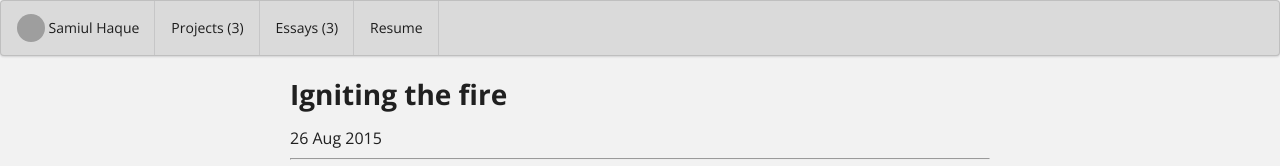
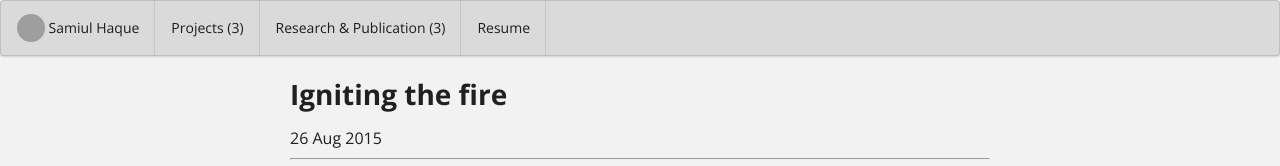
Before and after one commit to samiulextreem/samiulextreem.github.io, a Jekyll site: the page built from research/2015-08-26.md, in a window 1280 px wide. Shown: the top 166 px of the page. Built offline with Jekyll 4.4.1, drawn with Linux system fonts in a browser that asks for light colours; grey boxes are pictures that could not be loaded.

Commit message:
Update menubar.html

```diff
--- a/_includes/menubar.html
+++ b/_includes/menubar.html
@@ -14,7 +14,7 @@
     <a href="{{ site.baseurl }}/projects" class=" {% if include.active == "projects" %} active {% endif %}item">Projects ({{ num_projects }})</a>
     {% endif %}
     {% if num_essays > 0 %}
-    <a href="{{ site.baseurl }}/Research & Publication" class=" {% if include.active == "Research & Publications" %} active {% endif %} item">Essays ({{ num_essays }})</a>
+    <a href="{{ site.baseurl }}/Research & Publication" class=" {% if include.active == "Research & Publications" %} active {% endif %} item">Research & Publication ({{ num_essays }})</a>
     {% endif %}
     <a href="{{ site.baseurl }}/bio" class=" {% if include.active == "bio" %} active {% endif %} item">{{ site.bio-page-label }}</a>
   </nav>
```
